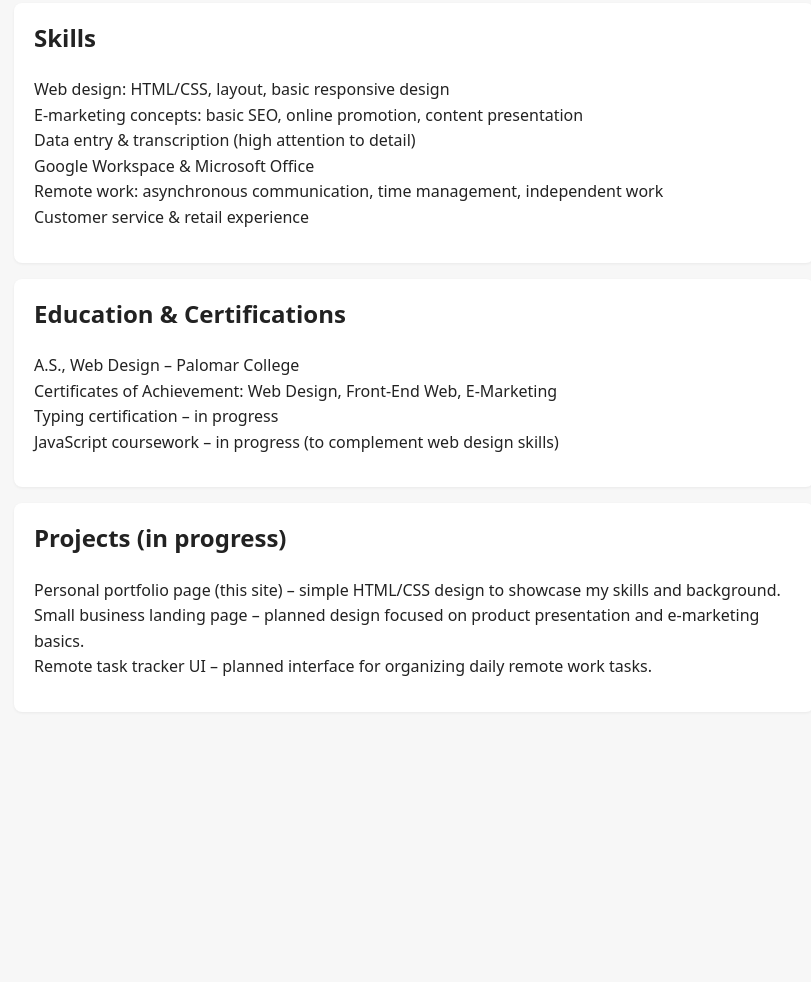
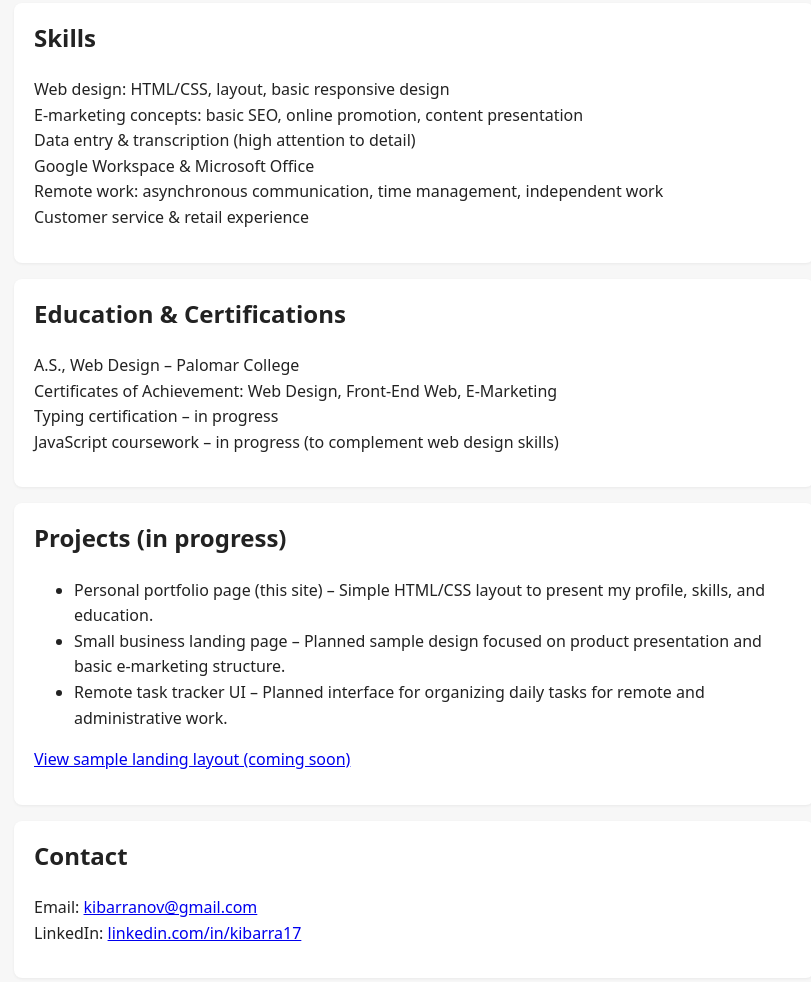
Before and after one commit to kibarranov/kth-portfolio, a plain HTML site: page kth-portfolio/index.html in a window 1280 px wide. Shown: the part 462-1444 px from the top of the page, without its empty margins (226-1037 px from the left). Before the commit the page ends 1214 px from the top, so only its background shows below. Drawn offline with Linux system fonts and the light colour scheme.

Commit message:
index.html

```diff
--- a/kth-portfolio/index.html
+++ b/kth-portfolio/index.html
@@ -16,7 +16,9 @@
       <a href="#about">About</a> |
       <a href="#skills">Skills</a> |
       <a href="#education">Education</a> |
-      <a href="#projects">Projects</a>
+      <a href="#projects">Projects</a> |
+      <a href="#contact">Contact</a> |
+
     </nav>
   </header>
 
@@ -55,14 +57,34 @@
     </p>
   </div>
 
-  <div class="section" id="projects">
-    <h2>Projects (in progress)</h2>
-    <p>
-      Personal portfolio page (this site) – simple HTML/CSS design to showcase my skills and background.<br>
-      Small business landing page – planned design focused on product presentation and e‑marketing basics.<br>
-      Remote task tracker UI – planned interface for organizing daily remote work tasks.
-    </p>
-  </div>
+<div class="section" id="projects">
+  <h2>Projects (in progress)</h2>
+  <ul class="projects-list">
+    <li>
+      <span class="project-title">Personal portfolio page (this site)</span> – Simple HTML/CSS layout to present my profile, skills, and education.
+    </li>
+    <li>
+      <span class="project-title">Small business landing page</span> – Planned sample design focused on product presentation and basic e‑marketing structure.
+    </li>
+    <li>
+      <span class="project-title">Remote task tracker UI</span> – Planned interface for organizing daily tasks for remote and administrative work.
+    </li>
+  </ul>
+
+  <p>
+    <a class="btn" href="landing.html">View sample landing layout (coming soon)</a>
+  </p>
+
+</div>
+
+
+<div class="section" id="contact">
+  <h2>Contact</h2>
+  <p>
+    Email: <a href="mailto:kibarranov@gmail.com">kibarranov@gmail.com</a><br>
+    LinkedIn: <a href="https://www.linkedin.com/in/kibarra17" target="_blank">linkedin.com/in/kibarra17</a>
+  </p>
+</div>
 
 </body>
 </html>
```
